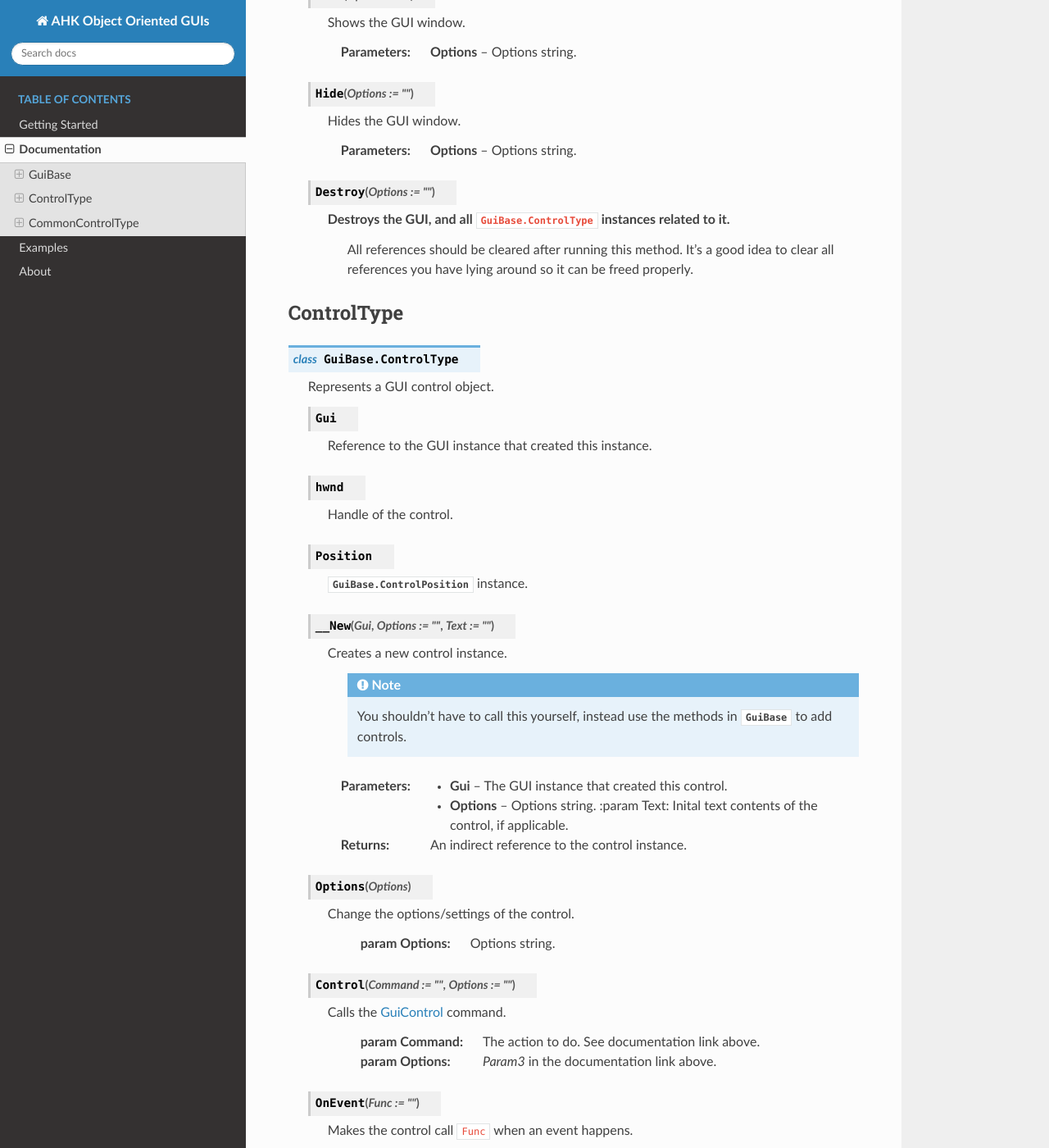
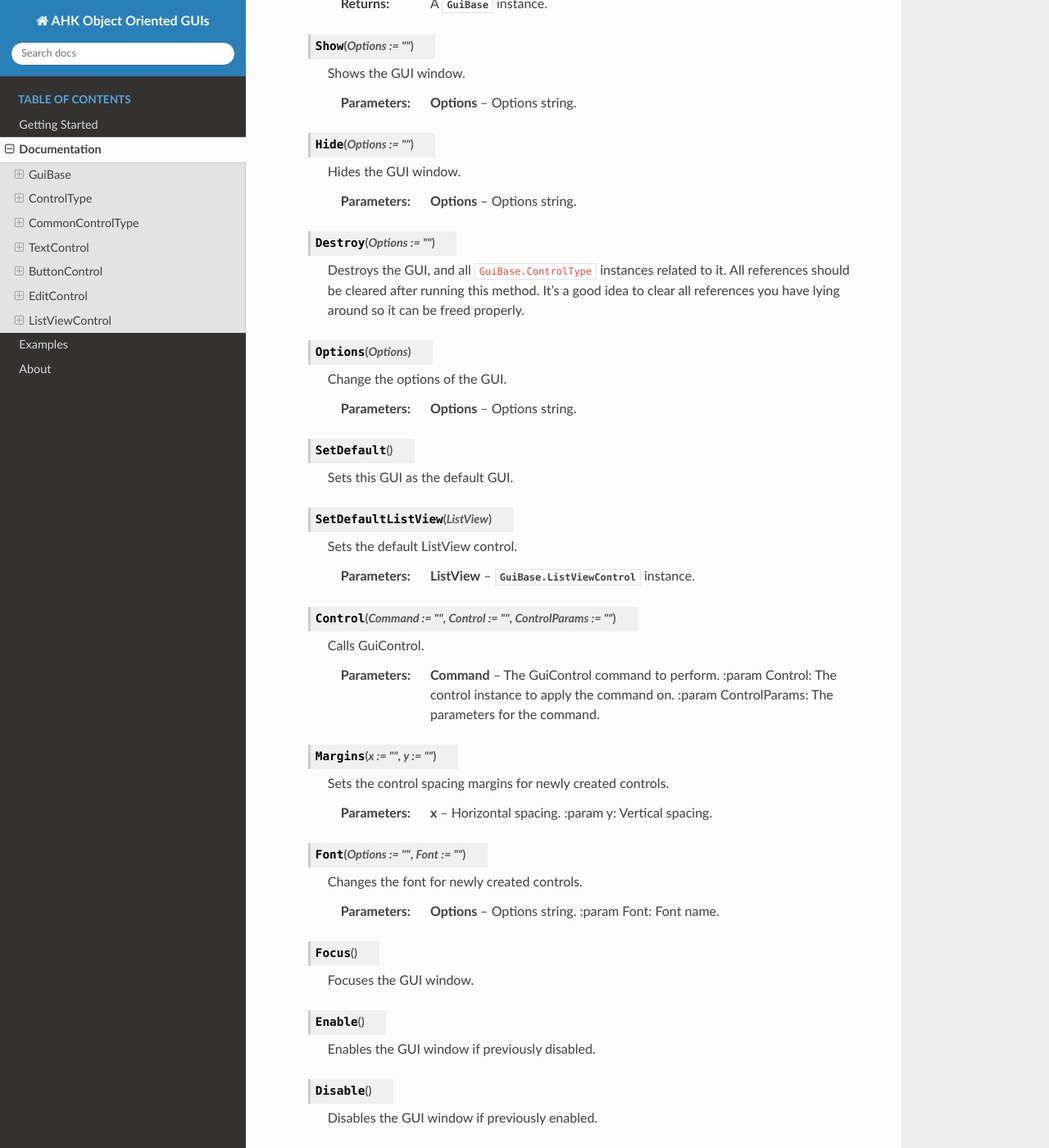
Before and after one commit to Run1e/AHK-Object-Oriented-GUIs, a Sphinx documentation site: the page built from docs/documentation.rst, in a window 1280 px wide and 1400 px high, scrolled down 1538 px. Shown: the whole window at 82% size. Built offline with Sphinx 7.4.7 and the Read the Docs theme 2.0.0, drawn with Linux system fonts in a browser that asks for light colours; some of the changed text lies outside the part shown.

Commit message:
More work on docs

```diff
--- a/docs/documentation.rst
+++ b/docs/documentation.rst
@@ -10,14 +10,15 @@
 
 It can either be instantiated directly, or you can extend upon it for more complicated GUIs. See the :ref:`examples`.
 
-Library info
-~~~~~~~~~~~~
 
 .. data:: GuiBase.__Version
 
    Contains the installed version of the library.
 
+.. function:: GuiBase.GetGui(hwnd)
 
+   :param hwnd: GUI hwnd.
+   :return: A :class:`GuiBase` instance, if found.
 
 .. class:: GuiBase
 
@@ -31,7 +32,7 @@
 
      Contains the window handle.
 
-  .. attribute:: ahk_id
+  .. data:: ahk_id
 
      Shorthand for ``"ahk_id" . hwnd``
 
@@ -81,11 +82,111 @@
 
   .. function:: Destroy(Options := "")
 
-     Destroys the GUI, and all ``GuiBase.ControlType`` instances related to it.
-	All references should be cleared after running this method.
-	It's a good idea to clear all references you have lying around so it can be freed properly.
+     Destroys the GUI, and all ``GuiBase.ControlType`` instances related to it. All references should be cleared after running this method.
+     It's a good idea to clear all references you have lying around so it can be freed properly.
+
+  .. function:: Options(Options)
+
+     Change the options of the GUI.
+
+     :param Options: Options string.
+
+  .. function:: SetDefault()
+
+     Sets this GUI as the default GUI.
+
+  .. function:: SetDefaultListView(ListView)
+
+     Sets the default ListView control.
+
+     :param ListView: :class:`GuiBase.ListViewControl` instance.
+
+  .. function:: Control(Command := "", Control := "", ControlParams := "")
+
+     Calls GuiControl.
+
+     :param Command: The GuiControl command to perform.
+	:param Control: The control instance to apply the command on.
+	:param ControlParams: The parameters for the command.
+
+  .. function:: Margins(x := "", y := "")
+
+     Sets the control spacing margins for newly created controls.
+
+     :param x: Horizontal spacing.
+	:param y: Vertical spacing.
+
+  .. function:: Font(Options := "", Font := "")
+
+     Changes the font for newly created controls.
+
+     :param Options: Options string.
+	:param Font: Font name.
+
+  .. function:: Focus()
+
+     Focuses the GUI window.
+
+  .. function:: Enable()
+
+     Enables the GUI window if previously disabled.
+
+  .. function:: Disable()
+
+     Disables the GUI window if previously enabled.
+
+  .. function:: SetIcon(Icon)
+
+     Changes the GUI window icon.
+
+	:param Icon: Path to an icon file.
+
+  .. function:: AddText(Options := "", Text := "")
+
+     Adds a text control.
+
+	:param Options: Options string.
+	:param Text: Text contents of the control.
+	:return: :class:`GuiBase.TextControl` instance.
+
+  .. function:: AddButton(Options := "", Text := "")
+
+     Adds a text control.
+
+	:param Options: Options string.
+	:param Text: Text contents of the control.
+	:return: :class:`GuiBase.ButtonControl` instance.
+
+  .. function:: AddEdit(Options := "", Text := "")
+
+     Adds an edit control.
+
+	:param Options: Options string.
+	:param Text: Text contents of the control.
+	:return: :class:`GuiBase.EditControl` instance.
+
+  .. function:: AddListView(Options := "", Headers := "")
+
+     Adds a ListView control.
+
+	:param Options: Options string.
+	:param Headers: Either an array of header names, or a string of header names separated by ``|`` (pipe).
+	:return: :class:`GuiBase.ListViewControl` instance.
+
+  .. function:: AddStatusBar(Options := "", Text := "")
+
+     Adds a statusbar.
+
+	:param Options: Options string.
+	:param Text: Text contents of the control.
+	:return: :class:`GuiBase.StatusBarControl` instance.
 
 .. currentmodule:: GuiBase
+
+
+
+
+
 
 ControlType
 --------
@@ -163,3 +264,62 @@
   .. function:: SetText(Text)
 
      :param Text: New contents of the control.
+
+TextControl
+-----------
+
+.. class:: TextControl
+
+   This class extends :class:`GuiBase.CommonControlType`
+
+ButtonControl
+-----------
+
+.. class:: ButtonControl
+
+   This class extends :class:`GuiBase.CommonControlType`
+
+EditControl
+-----------
+
+.. class:: EditControl
+
+   This class extends :class:`GuiBase.CommonControlType`
+
+ListViewControl
+-----------
+
+.. class:: ListViewControl
+
+  This class extends :class:`GuiBase.ControlType`
+
+  .. function:: Add(Options := "", Fields*)
+
+     Adds a row to the listview.
+
+     :param Options: Options string.
+     :param Fields*: Variadic parameter array of field contents.
+
+  .. function:: Insert(Row, Options := "", Fields*)
+
+    Identical to ``Add()`` but with an additional parameter ``Row``
+
+     :param Row: Which row to insert the new row at.
+
+  .. function:: GetCount(Option := "")
+
+     Gets the amount of rows
+
+     :param Row: Which row to insert the new row at.
+
+  .. function:: Insert(Row, Options := "", Fields*)
+
+    Identical to ``Add()`` but with an additional parameter ``Row``
+
+     :param Row: Which row to insert the new row at.
+
+  .. function:: Insert(Row, Options := "", Fields*)
+
+    Identical to ``Add()`` but with an additional parameter ``Row``
+
+     :param Row: Which row to insert the new row at.
```
Also changed, not shown: other parts of docs/documentation.rst (+2 -2 lines), 2 other files.
